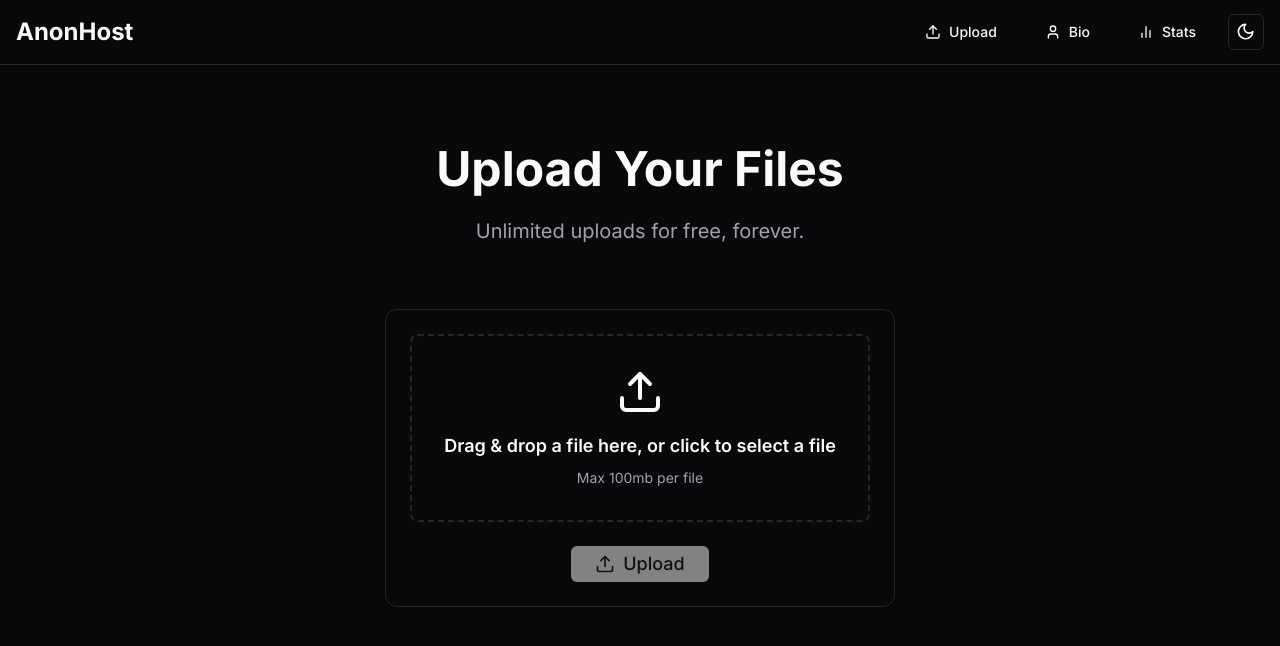
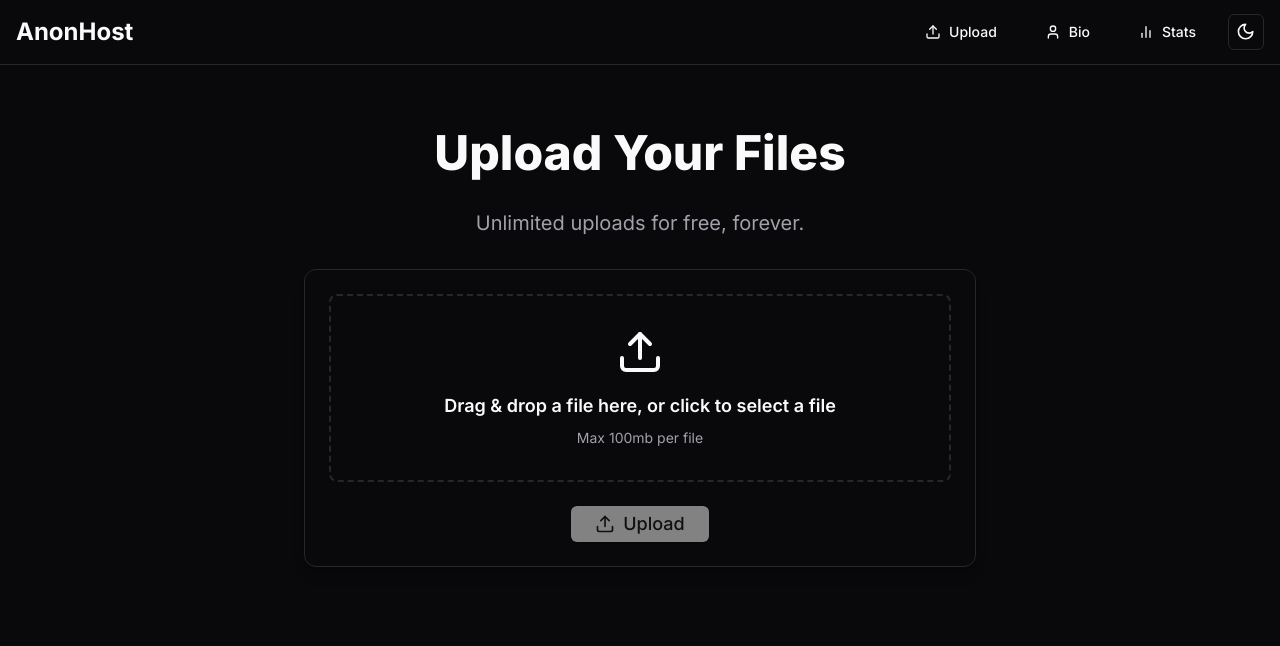
Before and after one commit to KeiranScript/keiran.cc, a Next.js app: page / in a window 1280 px wide. Shown: the top 646 px of the page. Built offline with nearby package versions, Linux system fonts and the light colour scheme.

Commit message:
Animated the home page and file-upload component!!

```diff
--- a/src/app/globals.css
+++ b/src/app/globals.css
@@ -89,3 +89,27 @@
     @apply bg-background text-foreground;
   }
 }
+
+.opacity-0 {
+  opacity: 0;
+}
+
+.opacity-100 {
+  opacity: 1;
+}
+
+.translate-y-10 {
+  transform: translateY(2.5rem); /* Adjust the distance for the effect */
+}
+
+.translate-y-0 {
+  transform: translateY(0);
+}
+
+.transition-transform {
+  transition: transform 0.5s ease;
+}
+
+.transition-opacity {
+  transition: opacity 0.5s ease;
+}
--- a/src/app/page.tsx
+++ b/src/app/page.tsx
@@ -1,34 +1,41 @@
-import FileUpload from '@/components/file-upload'
+"use client"; // Add this line
+
+import { useEffect, useState } from 'react';
+import FileUpload from '@/components/file-upload';
 
 export default function Home() {
+  const [animateClass, setAnimateClass] = useState('opacity-0 translate-y-10'); // Initial class for animation
+  const [paragraphClass, setParagraphClass] = useState('opacity-0 translate-y-10'); // Initial class for paragraph animation
+
+  // Animate elements on load
+  useEffect(() => {
+    const timer = setTimeout(() => {
+      setAnimateClass('opacity-100 translate-y-0 transition-transform duration-500');
+    }, 100); // Delay before main animation starts
+
+    const paragraphTimer = setTimeout(() => {
+      setParagraphClass('opacity-100 translate-y-0 transition-transform duration-500');
+    }, 600); // Delay for paragraph to appear after main content
+
+    return () => {
+      clearTimeout(timer);
+      clearTimeout(paragraphTimer);
+    };
+  }, []);
+
   return (
-    <div className="bg-background flex flex-col items-center justify-center px-4 py-12">
-      <h1 className="text-4xl md:text-5xl font-bold mb-6 text-center text-foreground transition-transform duration-300 transform hover:scale-105">
+    <>
+      <div className="container mx-auto px-4 py-8">
+        <h1 className={`text-4xl md:text-5xl font-extrabold mb-8 text-center text-foreground transition-all duration-300 ease-in-out transform hover:scale-105 ${animateClass}`}>
           Upload Your Files
         </h1>
-      <p className="text-lg md:text-xl text-center text-muted-foreground mb-8 max-w-2xl transition-opacity duration-300">
+        <p className={`text-lg md:text-xl text-center text-muted-foreground mb-8 max-w-2xl mx-auto transition-opacity duration-300 hover:opacity-80 ${paragraphClass}`}>
           Unlimited uploads for free, forever.
         </p>
-      <div className="flex items-center justify-center w-full max-w-3xl py-8">
+        <div className={`flex items-center justify-center w-full max-w-3xl mx-auto transition-transform duration-300 ease-in-out transform hover:scale-102 ${animateClass}`}>
           <FileUpload />
         </div>
       </div>
-  )
+    </>
+  );
 }
-
-export const metadata = {
-  title: 'AnonHost',
-  description: 'Upload your files anonymously. Free, forever.',
-  openGraph: {
-    type: 'website',
-    url: 'https://keiran.cc',
-    title: 'AnonHost',
-    description: 'Upload your files anonymously. Free, forever.',
-    images: [
-      {
-        url: 'https://keiran.cc/profile.gif', // Replace with your image URL
-        alt: 'Gif',
-      },
-    ],
-  },
-};
--- a/src/components/file-upload.tsx
+++ b/src/components/file-upload.tsx
@@ -4,7 +4,7 @@ import { useState, useCallback, useEffect } from 'react'
 import { useRouter } from 'next/navigation'
 import { useDropzone } from 'react-dropzone'
 import { Button } from '@/components/ui/button'
-import { Card } from '@/components/ui/card'
+import { Card, CardContent } from '@/components/ui/card'
 import { Upload, Loader2, File, CheckCircle } from 'lucide-react'
 import { ToastProvider, Toast, ToastTitle, ToastDescription, ToastViewport } from '@/components/ui/toast'
 import FileUrlDisplay from '@/components/file-url-display'
@@ -19,6 +19,8 @@ export default function FileUpload() {
   const [uploadSuccess, setUploadSuccess] = useState(false)
   const [buttonLabel, setButtonLabel] = useState('Upload')
   const router = useRouter()
+
+  const [animateClass, setAnimateClass] = useState('opacity-0 translate-y-10'); // Initial class for animation
 
   const onDrop = useCallback((acceptedFiles: File[]) => {
     setFile(acceptedFiles[0])
@@ -60,7 +62,6 @@ export default function FileUpload() {
       setToastMessage('File uploaded successfully')
       setToastDescription('Visit the link to access your file!')
 
-      // Reset button label after 1 second
       setTimeout(() => {
         setButtonLabel('Upload')
         setUploadSuccess(false)
@@ -85,22 +86,31 @@ export default function FileUpload() {
     }
   }, [showToast])
 
+  // Animate elements on load
+  useEffect(() => {
+    const timer = setTimeout(() => {
+      setAnimateClass('opacity-100 translate-y-0 transition-transform duration-500');
+    }, 100); // Delay before animation starts
+
+    return () => clearTimeout(timer);
+  }, []);
+
   return (
     <ToastProvider>
-      <Card className="p-6 max-w-2xl mx-auto bg-card shadow-lg">
+      <Card className={`w-full max-w-2xl mx-auto overflow-hidden shadow-lg transition-shadow duration-300 hover:shadow-xl ${animateClass}`}>
+        <CardContent className="p-6">
           <div
             {...getRootProps()}
-          className={`border-2 border-dashed rounded-lg p-8 text-center cursor-pointer transition-colors ${isDragActive ? 'border-primary' : 'border-muted'
-            }`}
+            className={`border-2 border-dashed rounded-lg p-8 text-center cursor-pointer transition-all duration-300 ${isDragActive ? 'border-primary bg-primary/5' : 'border-muted hover:border-primary/50'}`}
           >
             <input {...getInputProps()} />
             {file ? (
-            <div className="flex items-center justify-center space-x-4">
+              <div className="flex items-center justify-center space-x-4 transition-all duration-300 ease-in-out transform hover:scale-105">
                 <File className="h-8 w-8 text-primary" />
                 <span className="text-lg font-medium text-foreground">{file.name}</span>
               </div>
             ) : (
-            <div>
+              <div className="transition-all duration-300 ease-in-out transform hover:scale-105">
                 <Upload className="h-12 w-12 text-primary mx-auto mb-4" />
                 <p className="text-lg mb-2 font-semibold text-foreground">Drag & drop a file here, or click to select a file</p>
                 <p className="text-sm text-muted-foreground">
@@ -134,14 +144,15 @@ export default function FileUpload() {
             </Button>
           </div>
           {uploadedFileUrl && (
-          <div className="mt-6">
+            <div className="mt-6 transition-all duration-300 ease-in-out">
               <FileUrlDisplay url={uploadedFileUrl} />
             </div>
           )}
+        </CardContent>
       </Card>
 
       {showToast && (
-        <div className="fixed bottom-4 right-4 z-50">
+        <div className="fixed bottom-4 right-4 z-50 transition-all duration-300 ease-in-out transform translate-y-0 opacity-100">
           <Toast onOpenChange={setShowToast}>
             <ToastTitle>{toastMessage}</ToastTitle>
             <ToastDescription>{toastDescription}</ToastDescription>
```
Also changed, not shown: 1 other file (tests, documents, lock files or other folders). Lines whose indentation alone changed are shown as unchanged.
